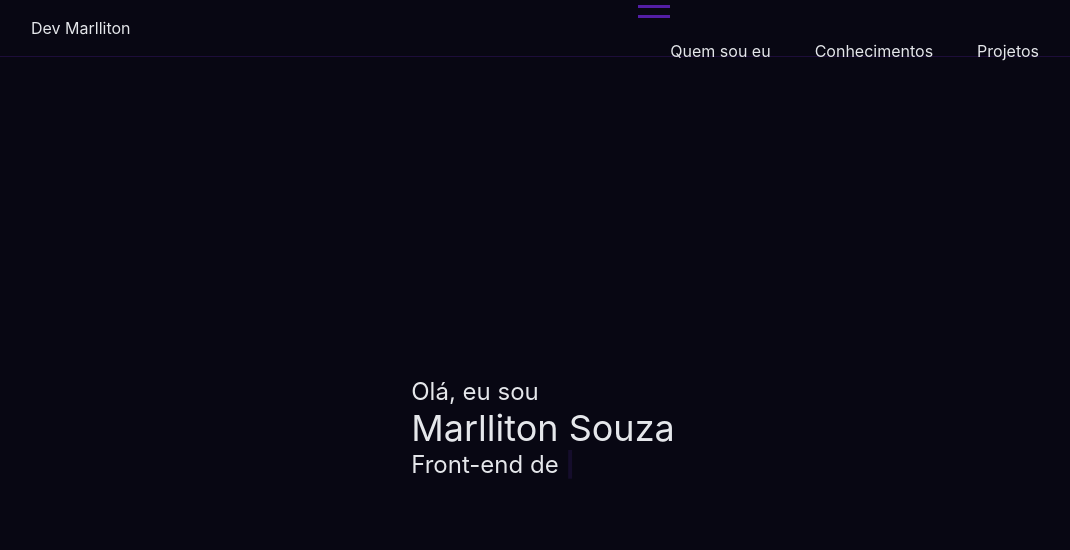
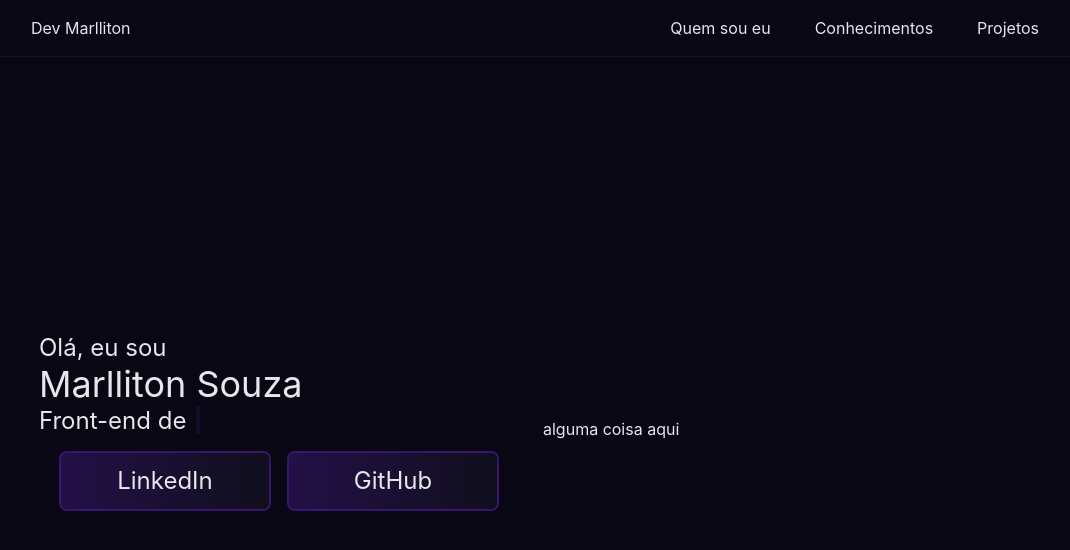
Before and after one commit to Marlliton/Portfolio, a Next.js app: page / in a window 1280 px wide. Shown: the top 550 px of the page, without its empty margins (97-1167 px from the left). Built offline with nearby package versions, Linux system fonts and the light colour scheme.

Commit message:
Componente home para dispositivos mobile completo

```diff
--- /dev/null
+++ b/src/components/ButtonLink.tsx
@@ -0,0 +1,30 @@
+import { motion } from "framer-motion";
+import React from "react";
+
+interface ButtonLinkProps {
+  variants?: any;
+  duration?: number;
+  hover?: string;
+  url: string;
+  buttonLabel: string;
+  color?: string; // classe da cor
+}
+export function ButtonLink(props: ButtonLinkProps) {
+  return (
+    <motion.button
+      className={`
+        text-lg h-12 w-32 sm:text-xl md:h-14 md:text-2xl md:w-48 lg:w-52
+        bg-gradient-to-r from-violet-900/40 to-[#100f1d] rounded-md ring-2
+        ring-violet-900/70 hover:transform hover:scale-110
+        my-4 transition-all ${props?.color && props.color}
+      `}
+      variants={props.variants}
+      transition={{ duration: props?.duration ?? 0.2 }}
+      whileHover={props?.hover}
+    >
+      <a className="h-full w-full" href={props.url} target="_blank">
+        {props.buttonLabel}
+      </a>
+    </motion.button>
+  );
+}
--- a/src/components/Header.tsx
+++ b/src/components/Header.tsx
@@ -1,5 +1,9 @@
 import React, { useState } from "react";
 import { motion } from "framer-motion";
+
+interface HeaderProps {
+  setBlur: boolean;
+}
 
 export function Header() {
   const [showModal, setShowModal] = useState(false);
@@ -14,12 +18,46 @@ export function Header() {
     hidden: { opacity: 0, x: 100 },
   };
 
+  const showItems = (mobile = false) => {
+    return (
+      <>
+        <motion.li
+          variants={item}
+          transition={{ duration: 1 }}
+          className={`
+                hover:bg-violet-900/20 py-2 px-4 rounded-lg cursor-pointer transition-colors ${mobile && 'text-2xl mb-4'}
+              `}
+        >
+          Quem sou eu
+        </motion.li>
+        <motion.li
+          variants={item}
+          transition={{ duration: 1 }}
+          className={`
+                hover:bg-violet-900/20 py-2 px-4 rounded-lg cursor-pointer transition-colors ${mobile && 'text-2xl mb-4'}
+              `}
+        >
+          Conhecimentos
+        </motion.li>
+        <motion.li
+          variants={item}
+          transition={{ duration: 1 }}
+          className={`
+                hover:bg-violet-900/20 py-2 px-4 rounded-lg cursor-pointer transition-colors ${mobile && 'text-2xl mb-4'}
+              `}
+        >
+          Projetos
+        </motion.li>
+      </>
+    );
+  };
+
   return (
     <motion.div
       initial="hidden"
       animate="visible"
       variants={list}
-      transition={{ duration: 0.5 }}
+      // transition={{ duration: 0.5 }}
       className={`
        border-b border-violet-900/30 w-full
     `}
@@ -41,7 +79,7 @@ export function Header() {
           <button
             onClick={() => setShowModal(prevValue => !prevValue)}
             className={`
-            relative  transition-all h-10 w-10
+            relative transition-all h-10 w-10 md:hidden z-10
           `}
           >
             <span
@@ -66,38 +104,22 @@ export function Header() {
             `}
             ></span>
           </button>
+          {showModal && (
+            <ul
+              className={`
+              md:hidden absolute top-0 left-0 w-screen h-screen flex flex-col
+              justify-center items-center z-[8] bg-[#080713]/95
+            `}
+            >
+              {showItems(true)}
+            </ul>
+          )}
           <ul
             className={`
             hidden md:flex gap-3 items-center px-4
           `}
           >
-            <motion.li
-              variants={item}
-              transition={{ duration: 1 }}
-              className={`
-                hover:bg-violet-900/20 py-2 px-4 rounded-lg cursor-pointer transition-colors
-              `}
-            >
-              Quem sou eu
-            </motion.li>
-            <motion.li
-              variants={item}
-              transition={{ duration: 1 }}
-              className={`
-                hover:bg-violet-900/20 py-2 px-4 rounded-lg cursor-pointer transition-colors
-              `}
-            >
-              Conhecimentos
-            </motion.li>
-            <motion.li
-              variants={item}
-              transition={{ duration: 1 }}
-              className={`
-                hover:bg-violet-900/20 py-2 px-4 rounded-lg cursor-pointer transition-colors
-              `}
-            >
-              Projetos
-            </motion.li>
+            {showItems()}
           </ul>
         </div>
       </div>
--- a/src/components/Home.tsx
+++ b/src/components/Home.tsx
@@ -1,10 +1,20 @@
-import React, { useEffect, useRef } from "react";
+import { motion } from "framer-motion";
+import { ButtonLink } from "./ButtonLink";
 import { TypeWriter } from "./Utils/TypeWriter";
+
 export function Home() {
+  const rootAnimation = {
+    hidden: { opacity: 0, x: -300 },
+    visible: { opacity: 1, x: 0 },
+  };
+
+  const buttonAnimation = {
+    hover: { scale: 1.025 },
+  };
   return (
-    <div className="h-full w-full flex items-center">
-      <div className="flex justify-center flex-1">
-        <h1 className="text-2xl">
+    <div className="h-full w-full flex items-center md:justify-between">
+      <div className="flex items-center flex-1 flex-col">
+        <h1 className="text-2xl px-6 md:text-left md:w-full ">
           <TypeWriter text="Olá, eu sou" hideCursor delay={1200} /> <br />{" "}
           <span className="text-4xl">
             <TypeWriter text="Marlliton Souza" delay={2500} hideCursor />
@@ -12,9 +22,38 @@ export function Home() {
           <br />
           <TypeWriter text="Front-end developer" delay={4300} />
         </h1>
+
+        <motion.div
+          className={`
+          flex gap-5
+        `}
+          initial="hidden"
+          animate="visible"
+          variants={rootAnimation}
+          transition={{ duration: 1 }}
+        >
+          <ButtonLink
+            variants={buttonAnimation}
+            hover="hover"
+            buttonLabel="LinkedIn"
+            url="https://www.linkedin.com/in/marlliton/"
+          />
+          <ButtonLink
+            variants={buttonAnimation}
+            hover="hover"
+            buttonLabel="GitHub"
+            url="https://www.github.com/Marlliton/"
+          />
+        </motion.div>
       </div>
 
-      <div className="flex-1 hidden">alguma coisa aqui</div>
+      <div
+        className={`
+        hidden md:flex flex-1
+      `}
+      >
+        alguma coisa aqui
+      </div>
     </div>
   );
 }
--- a/src/components/Layout.tsx
+++ b/src/components/Layout.tsx
@@ -10,7 +10,7 @@ export function Layout(props: LayoutProps) {
   return (
     <div
       className={`
-      flex items-center h-full flex-col w-full px-5 md:px-28 gap-4
+      flex items-center h-full flex-col w-full px-5 md:px-4 lg:px-28 gap-4
   `}
     >
 
--- a/src/pages/index.tsx
+++ b/src/pages/index.tsx
@@ -2,8 +2,10 @@ import type { NextPage } from "next";
 import { Layout } from "../components/Layout";
 import { Header } from "../components/Header";
 import { Home } from "../components/Home";
+import { useState } from "react";
 
 const MainPage: NextPage = () => {
+
   return (
     <div className="flex items-center h-screen flex-col text-gray-200 bg-[#080713] overflow-hidden">
       <Header />
--- a/tailwind.config.js
+++ b/tailwind.config.js
@@ -4,21 +4,26 @@ module.exports = {
     "./src/pages/**/*.{js,ts,jsx,tsx}",
     "./src/components/**/*.{js,ts,jsx,tsx}",
   ],
+  safelist: [
+    {
+      pattern: /from-(violet|blue)-(700|800|900)/,
+    },
+  ],
   theme: {
     extend: {
       keyframes: {
-        'fade-in-down': {
-            '0%': {
-              color: 'rgb(124 58 237)',
-            },
-            '100%': {
-              color: '#080713',
-            },
-        }
-    },
-    animation: {
-        'fade-in-down': 'fade-in-down .8s infinite'
-    }
+        "fade-in-down": {
+          "0%": {
+            color: "rgb(124 58 237)",
+          },
+          "100%": {
+            color: "#080713",
+          },
+        },
+      },
+      animation: {
+        "fade-in-down": "fade-in-down .8s infinite",
+      },
     },
   },
   plugins: [],
```
